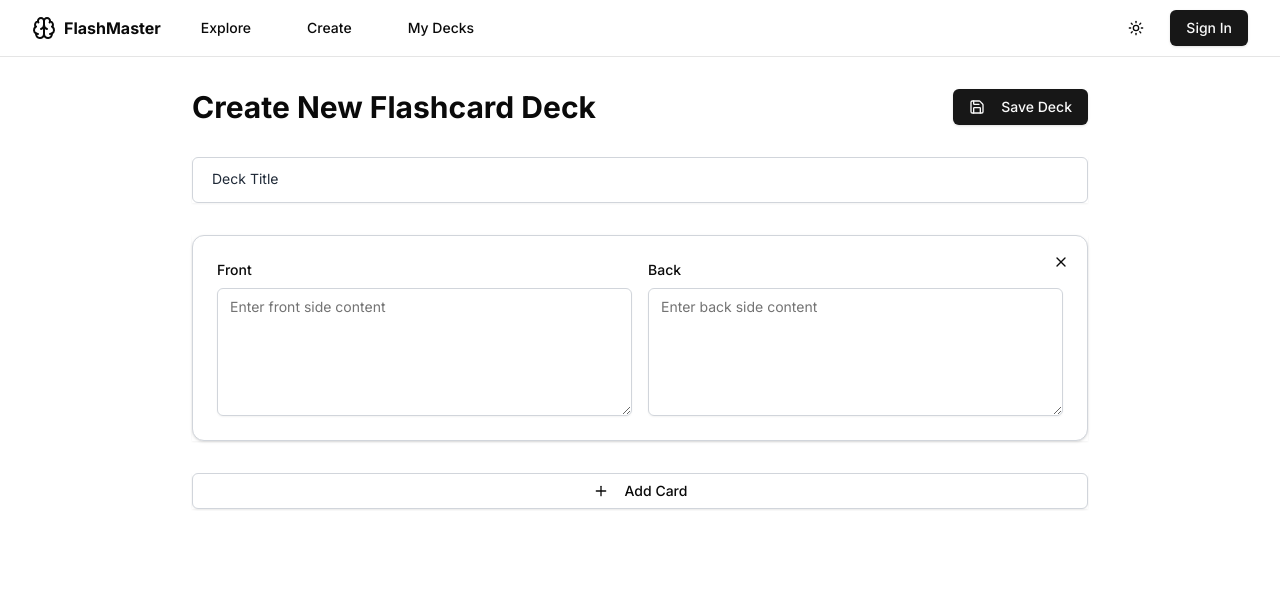
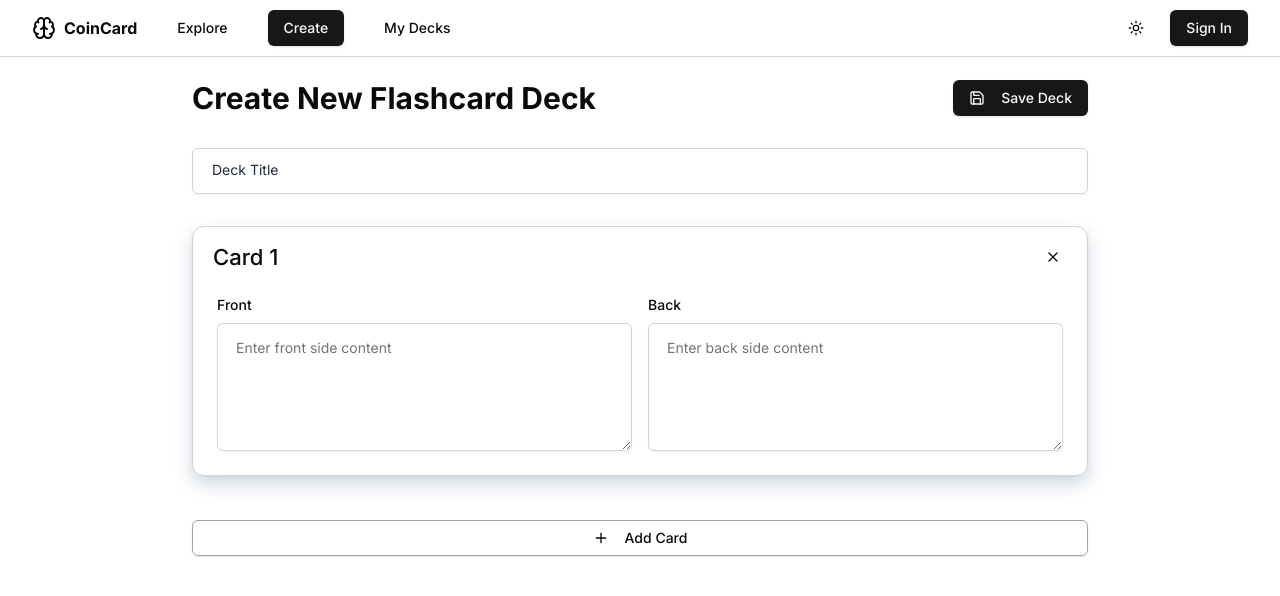
Before and after one commit to cloodei/btl-cnpm, a Next.js app: page /create in a window 1280 px wide. Shown: the top 596 px of the page. Built offline with nearby package versions, Linux system fonts and the light colour scheme.

Commit message:
UI component fixes, added metadata

```diff
--- /dev/null
+++ b/app/create/layout.jsx
@@ -0,0 +1,7 @@
+export const metadata = {
+    title: 'Create'
+};
+
+export default function CreateLayout({ children }) {
+    return children;
+}
--- a/app/create/page.jsx
+++ b/app/create/page.jsx
@@ -3,10 +3,10 @@
 import React, { useState } from "react";
 import { Card } from "@/components/ui/card";
 import { Button } from "@/components/ui/button";
-import { Input } from "@/components/ui/input";
 import { Textarea } from "@/components/ui/textarea";
 import { Plus, Save, X } from "lucide-react";
 import { FloatInput } from "@/components/ui/float-input";
+import styles from "../styles/create.module.css";
 
 export default function CreatePage() {
   const [cards, setCards] = useState([{ front: "", back: "" }]);
@@ -32,53 +32,58 @@ export default function CreatePage() {
   };
 
   return (
-    <div className="border-gray-300 dark:border-[#2d2e47] container mx-auto px-4 py-8">
-      <div className="border-gray-300 dark:border-[#2d2e47] max-w-4xl mx-auto">
-        <div className="border-gray-300 dark:border-[#2d2e47] flex justify-between items-center mb-8">
-          <h1 className="border-gray-300 dark:border-[#2d2e47] text-3xl font-bold">Create New Flashcard Deck</h1>
+    <div className="container mx-auto px-4 py-8">
+      <div className="max-w-4xl mx-auto">
+        <div className="flex justify-between items-center mb-8 border-none">
+          <h1 className="text-3xl font-bold">Create New Flashcard Deck</h1>
           <Button onClick={saveDeck}>
-            <Save className="border-gray-300 dark:border-[#2d2e47] mr-2 h-4 w-4" />
+            <Save className="mr-2 h-4 w-4" />
             Save Deck
           </Button>
         </div>
 
-        <div className="border-gray-300 dark:border-[#2d2e47] mb-8 shadow-sm">
+        <div className="mb-8 shadow-sm">
           <FloatInput
             label="Deck Title"
             value={deckTitle}
             onChange={(e) => setDeckTitle(e.target.value)}
-            className="border-gray-300 dark:border-[#2d2e47] font-medium"
+            className="border-gray-300 dark:border-[#282e41] font-medium"
           />
         </div>
 
-        <div className="border-gray-300 dark:border-[#2d2e47] space-y-6 shadow-sm">
+        <div className="lg:space-y-[30px] space-y-6 shadow-sm border-none">
           {cards.map((card, index) => (
-            <Card key={index} className="border-gray-300 dark:border-[#2d2e47] p-6 relative">
+            <Card key={index} className={`border-gray-300 dark:border-[#1e2130] ${styles.shadow}`}>
+              <div className="font-medium pt-3 pl-5 pr-4 text-[22px] flex items-center justify-between">
+                <span>
+                  Card {index + 1}
+                </span>
                 <Button
                   variant="ghost"
                   size="icon"
-                className="border-gray-300 dark:border-[#2d2e47] absolute top-2 right-2 hover:bg-destructive hover:text-destructive-foreground"
+                  className="hover:bg-destructive hover:text-destructive-foreground"
                   onClick={() => deleteCard(index)}
                 >
-                <X className="border-gray-300 dark:border-[#2d2e47] h-4 w-4" />
+                  <X className="h-4 w-4" />
                 </Button>
-              <div className="border-gray-300 dark:border-[#2d2e47] grid md:grid-cols-2 gap-4">
+              </div>
+              <div className="border-gray-300 dark:border-[#282e41] grid md:grid-cols-2 gap-4 p-6 pt-5">
                 <div>
-                  <label className="border-gray-300 dark:border-[#2d2e47] block text-sm font-medium mb-2">Front</label>
+                  <label className="block text-sm font-medium mb-2">Front</label>
                   <Textarea
                     placeholder="Enter front side content"
                     value={card.front}
                     onChange={(e) => updateCard(index, "front", e.target.value)}
-                    className="border-gray-300 dark:border-[#2d2e47] h-32"
+                    className="border-gray-300 dark:border-[#282e41] h-32 px-[18px] py-[14px]"
                   />
                 </div>
                 <div>
-                  <label className="border-gray-300 dark:border-[#2d2e47] block text-sm font-medium mb-2">Back</label>
+                  <label className="block text-sm font-medium mb-2">Back</label>
                   <Textarea
                     placeholder="Enter back side content"
                     value={card.back}
                     onChange={(e) => updateCard(index, "back", e.target.value)}
-                    className="border-gray-300 dark:border-[#2d2e47] h-32"
+                    className="border-gray-300 dark:border-[#282e41] h-32 px-[18px] py-[14px]"
                   />
                 </div>
               </div>
@@ -86,9 +91,9 @@ export default function CreatePage() {
           ))}
         </div>
 
-        <div className="border-gray-300 dark:border-[#2d2e47] mt-8 shadow-sm">
-          <Button onClick={addCard} className="border-gray-300 dark:border-[#2d2e47] w-full" variant="outline">
-            <Plus className="border-gray-300 dark:border-[#2d2e47] mr-2 h-4 w-4" />
+        <div className="border-gray-300 dark:border-[#282e41] lg:mt-11 mt-8 shadow-sm">
+          <Button onClick={addCard} className="border-gray-400 dark:border-[#3c4152] w-full hover:bg-[#ced4e0] dark:hover:bg-gray-800 duration-200" variant="outline">
+            <Plus className="border-gray-300 dark:border-[#282e41] mr-2 h-4 w-4" />
             Add Card
           </Button>
         </div>
--- a/app/layout.tsx
+++ b/app/layout.jsx
@@ -1,21 +1,18 @@
 import './globals.css';
-import type { Metadata } from 'next';
 import { Inter } from 'next/font/google';
 import { Navbar } from '@/components/navbar';
 import { ThemeProvider } from '@/components/theme-provider';
 
 const inter = Inter({ subsets: ['latin'] });
 
-export const metadata: Metadata = {
-  title: 'FlashMaster - Smart Flashcard Learning',
-  description: 'Create, study, and master any subject with AI-powered flashcards',
+export const metadata = {
+  title: {
+    default: 'CoinCard',
+    template: '%s | CoinCard'
+  }
 };
 
-export default function RootLayout({
-  children,
-}: {
-  children: React.ReactNode;
-}) {
+export default function RootLayout({ children }) {
   return (
     <html lang="en" suppressHydrationWarning>
       <body className={inter.className}>
--- /dev/null
+++ b/app/styles/create.module.css
@@ -0,0 +1,3 @@
+.shadow {
+    box-shadow: rgba(69, 100, 139, 0.25) 0px 8px 18px;
+}
--- a/components/navbar.tsx
+++ b/components/navbar.tsx
@@ -5,48 +5,77 @@ import { Brain, Menu, X } from "lucide-react";
 import { Button } from "@/components/ui/button";
 import { ModeToggle } from "@/components/mode-toggle";
 import { useState } from "react";
+import { usePathname } from "next/navigation";
+import { cn } from "@/lib/utils";
 
 export function Navbar() {
   const [isSidebarOpen, setIsSidebarOpen] = useState(false);
+  const pathname = usePathname();
 
   const toggleSidebar = () => {
     setIsSidebarOpen(!isSidebarOpen);
   };
 
+  const isActiveLink = (path: string) => {
+    return pathname === path;
+  };
+
   return (
     <>
-      <nav className="border-b bg-background/95 backdrop-blur supports-[backdrop-filter]:bg-background/60">
+      <div className="h-12">
+        <nav className="border-b border-gray-300 dark:border-gray-800 bg-background/[90] backdrop-blur supports-[backdrop-filter]:bg-background/60 fixed inset-x-0 top-0 z-30">
           <div className="container mx-auto lg:px-8 md:px-6 px-4 flex h-14 items-center">
             <Link href="/" className="flex items-center space-x-2">
               <Brain className="h-6 w-6" />
-            <span className="font-bold">FlashMaster</span>
+              <span className="font-bold">CoinCard</span>
             </Link>
 
-          {/* Desktop Navigation */}
             <div className="hidden md:flex items-center space-x-6 ml-6">
               <Link href="/explore">
-              <Button variant="ghost">Explore</Button>
+                <Button
+                  variant={isActiveLink("/explore") ? "default" : "ghost"}
+                  className={cn(
+                    isActiveLink("/explore") && "pointer-events-none"
+                  )}
+                >
+                  Explore
+                </Button>
               </Link>
               <Link href="/create">
-              <Button variant="ghost">Create</Button>
+                <Button
+                  variant={isActiveLink("/create") ? "default" : "ghost"}
+                  className={cn(
+                    isActiveLink("/create") && "pointer-events-none"
+                  )}
+                >
+                  Create
+                </Button>
               </Link>
               <Link href="/my-decks">
-              <Button variant="ghost">My Decks</Button>
+                <Button
+                  variant={isActiveLink("/my-decks") ? "default" : "ghost"}
+                  className={cn(
+                    isActiveLink("/my-decks") && "pointer-events-none"
+                  )}
+                >
+                  My Decks
+                </Button>
               </Link>
             </div>
 
+            {/* Rest of navbar content */}
             <div className="flex items-center ml-auto space-x-4">
               <ModeToggle />
               <Button variant="default" className="hidden md:flex">Sign In</Button>
-            {/* Mobile Menu Button */}
               <Button variant="ghost" className="md:hidden" onClick={toggleSidebar}>
                 {isSidebarOpen ? <X className="h-6 w-6" /> : <Menu className="h-6 w-6" />}
               </Button>
             </div>
           </div>
         </nav>
+      </div>
 
-      {/* Mobile Sidebar */}
+      {/* Mobile sidebar */}
       <div className={`
         fixed inset-y-0 left-0 z-50 w-64 bg-background border-r transform transition-transform duration-300 ease-in-out
         ${isSidebarOpen ? 'translate-x-0' : '-translate-x-full'}
@@ -59,20 +88,34 @@ export function Navbar() {
           </div>
           <div className="flex flex-col space-y-4">
             <Link href="/explore" onClick={toggleSidebar}>
-              <Button variant="ghost" className="w-full justify-start">Explore</Button>
+              <Button
+                variant={isActiveLink("/explore") ? "default" : "ghost"}
+                className="w-full justify-start"
+              >
+                Explore
+              </Button>
             </Link>
             <Link href="/create" onClick={toggleSidebar}>
-              <Button variant="ghost" className="w-full justify-start">Create</Button>
+              <Button
+                variant={isActiveLink("/create") ? "default" : "ghost"}
+                className="w-full justify-start"
+              >
+                Create
+              </Button>
             </Link>
             <Link href="/my-decks" onClick={toggleSidebar}>
-              <Button variant="ghost" className="w-full justify-start">My Decks</Button>
+              <Button
+                variant={isActiveLink("/my-decks") ? "default" : "ghost"}
+                className="w-full justify-start"
+              >
+                My Decks
+              </Button>
             </Link>
             <Button variant="default" className="w-full">Sign In</Button>
           </div>
         </div>
       </div>
 
-      {/* Overlay */}
       {isSidebarOpen && (
         <div
           className="fixed inset-0 bg-black/50 z-40 md:hidden"
--- a/package.json
+++ b/package.json
@@ -44,7 +44,7 @@
     "embla-carousel-react": "^8.3.1",
     "input-otp": "^1.4.1",
     "lucide-react": "^0.460.0",
-    "next": "^14.2.18",
+    "next": "^15.0.3",
     "next-themes": "^0.4.3",
     "react": "^18.3.1",
     "react-day-picker": "^8.10.1",
```
Also changed, not shown: tsconfig.json (+22 -5 lines), app/page.jsx (renamed from app/page.tsx), 1 other file (tests, documents, lock files or other folders). Lines whose indentation alone changed are shown as unchanged.
